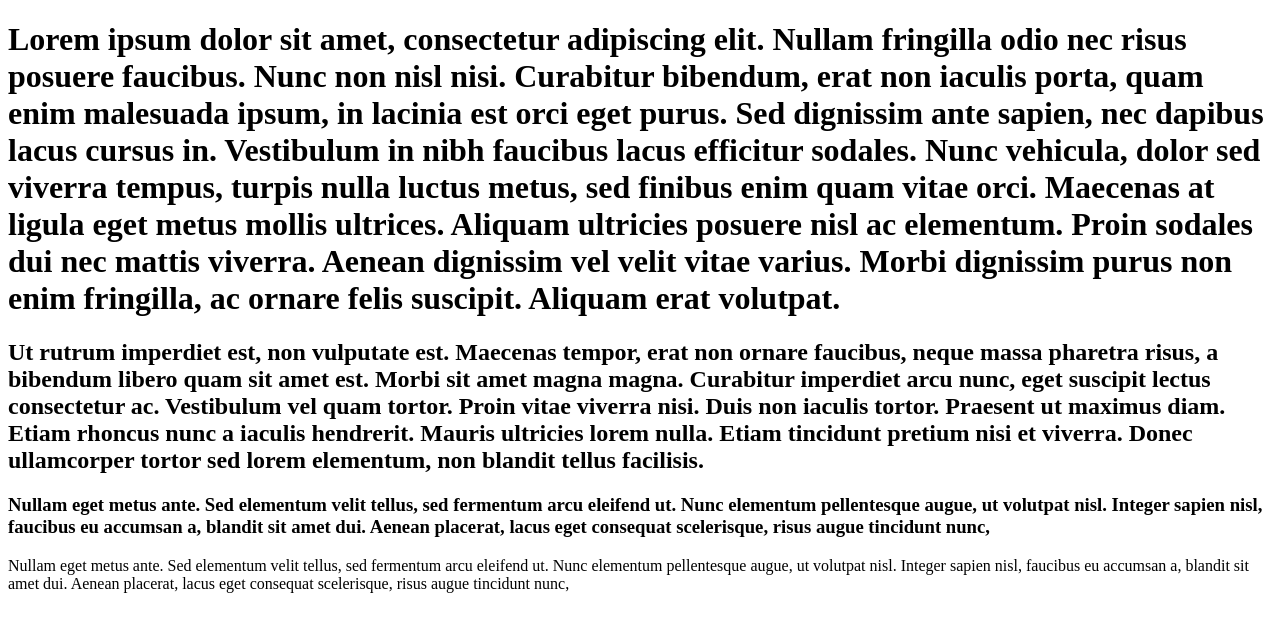
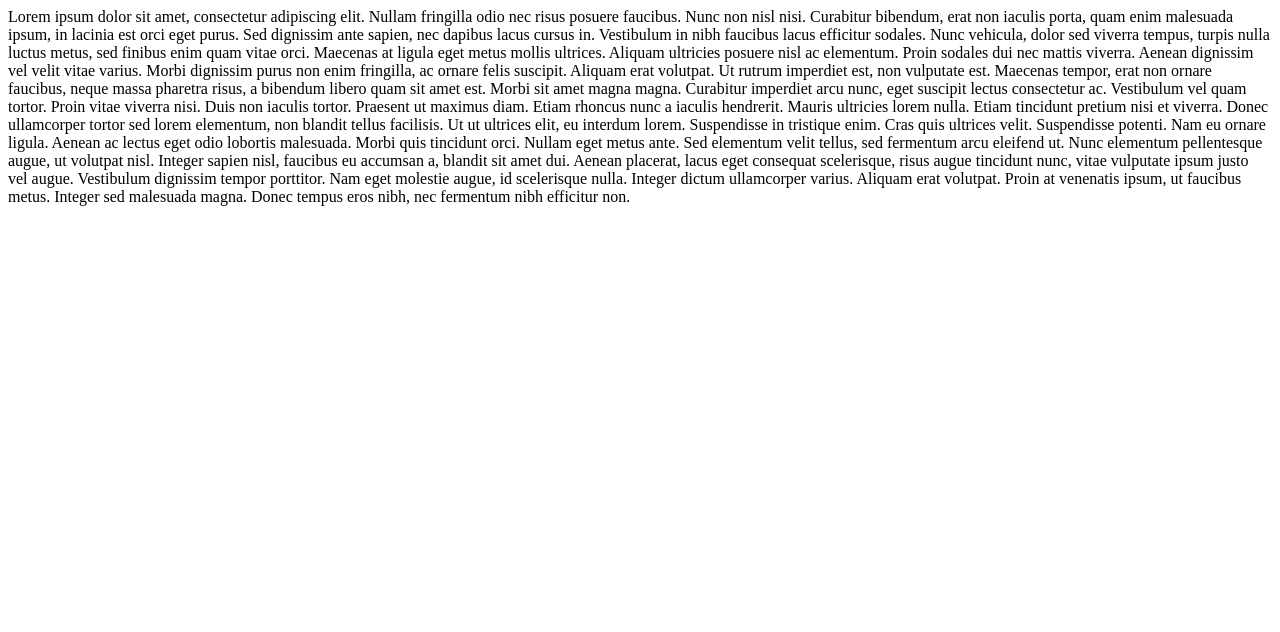
Before and after one commit to awaleee2/My_First_Portfolio, a plain HTML site: page html_basic/base_index.html in a window 1280 px wide. Drawn offline with Linux system fonts and the light colour scheme.

Commit message:
at least 4 para

```diff
--- a/html_basic/base_index.html
+++ b/html_basic/base_index.html
@@ -6,11 +6,12 @@
     <title>Document</title>
 </head>
 <body>
-    <p>
-        <h1>Lorem ipsum dolor sit amet, consectetur adipiscing elit. Nullam fringilla odio nec risus posuere faucibus. Nunc non nisl nisi. Curabitur bibendum, erat non iaculis porta, quam enim malesuada ipsum, in lacinia est orci eget purus. Sed dignissim ante sapien, nec dapibus lacus cursus in. Vestibulum in nibh faucibus lacus efficitur sodales. Nunc vehicula, dolor sed viverra tempus, turpis nulla luctus metus, sed finibus enim quam vitae orci. Maecenas at ligula eget metus mollis ultrices. Aliquam ultricies posuere nisl ac elementum. Proin sodales dui nec mattis viverra. Aenean dignissim vel velit vitae varius. Morbi dignissim purus non enim fringilla, ac ornare felis suscipit. Aliquam erat volutpat.</h1>
-        <h2>Ut rutrum imperdiet est, non vulputate est. Maecenas tempor, erat non ornare faucibus, neque massa pharetra risus, a bibendum libero quam sit amet est. Morbi sit amet magna magna. Curabitur imperdiet arcu nunc, eget suscipit lectus consectetur ac. Vestibulum vel quam tortor. Proin vitae viverra nisi. Duis non iaculis tortor. Praesent ut maximus diam. Etiam rhoncus nunc a iaculis hendrerit. Mauris ultricies lorem nulla. Etiam tincidunt pretium nisi et viverra. Donec ullamcorper tortor sed lorem elementum, non blandit tellus facilisis.</h2>
-        <h3>Nullam eget metus ante. Sed elementum velit tellus, sed fermentum arcu eleifend ut. Nunc elementum pellentesque augue, ut volutpat nisl. Integer sapien nisl, faucibus eu accumsan a, blandit sit amet dui. Aenean placerat, lacus eget consequat scelerisque, risus augue tincidunt nunc,</h3>
-        Nullam eget metus ante. Sed elementum velit tellus, sed fermentum arcu eleifend ut. Nunc elementum pellentesque augue, ut volutpat nisl. Integer sapien nisl, faucibus eu accumsan a, blandit sit amet dui. Aenean placerat, lacus eget consequat scelerisque, risus augue tincidunt nunc,
-</p>
+    Lorem ipsum dolor sit amet, consectetur adipiscing elit. Nullam fringilla odio nec risus posuere faucibus. Nunc non nisl nisi. Curabitur bibendum, erat non iaculis porta, quam enim malesuada ipsum, in lacinia est orci eget purus. Sed dignissim ante sapien, nec dapibus lacus cursus in. Vestibulum in nibh faucibus lacus efficitur sodales. Nunc vehicula, dolor sed viverra tempus, turpis nulla luctus metus, sed finibus enim quam vitae orci. Maecenas at ligula eget metus mollis ultrices. Aliquam ultricies posuere nisl ac elementum. Proin sodales dui nec mattis viverra. Aenean dignissim vel velit vitae varius. Morbi dignissim purus non enim fringilla, ac ornare felis suscipit. Aliquam erat volutpat.
+
+Ut rutrum imperdiet est, non vulputate est. Maecenas tempor, erat non ornare faucibus, neque massa pharetra risus, a bibendum libero quam sit amet est. Morbi sit amet magna magna. Curabitur imperdiet arcu nunc, eget suscipit lectus consectetur ac. Vestibulum vel quam tortor. Proin vitae viverra nisi. Duis non iaculis tortor. Praesent ut maximus diam. Etiam rhoncus nunc a iaculis hendrerit. Mauris ultricies lorem nulla. Etiam tincidunt pretium nisi et viverra. Donec ullamcorper tortor sed lorem elementum, non blandit tellus facilisis.
+
+Ut ut ultrices elit, eu interdum lorem. Suspendisse in tristique enim. Cras quis ultrices velit. Suspendisse potenti. Nam eu ornare ligula. Aenean ac lectus eget odio lobortis malesuada. Morbi quis tincidunt orci.
+
+Nullam eget metus ante. Sed elementum velit tellus, sed fermentum arcu eleifend ut. Nunc elementum pellentesque augue, ut volutpat nisl. Integer sapien nisl, faucibus eu accumsan a, blandit sit amet dui. Aenean placerat, lacus eget consequat scelerisque, risus augue tincidunt nunc, vitae vulputate ipsum justo vel augue. Vestibulum dignissim tempor porttitor. Nam eget molestie augue, id scelerisque nulla. Integer dictum ullamcorper varius. Aliquam erat volutpat. Proin at venenatis ipsum, ut faucibus metus. Integer sed malesuada magna. Donec tempus eros nibh, nec fermentum nibh efficitur non.
 </body>
 </html>
```
